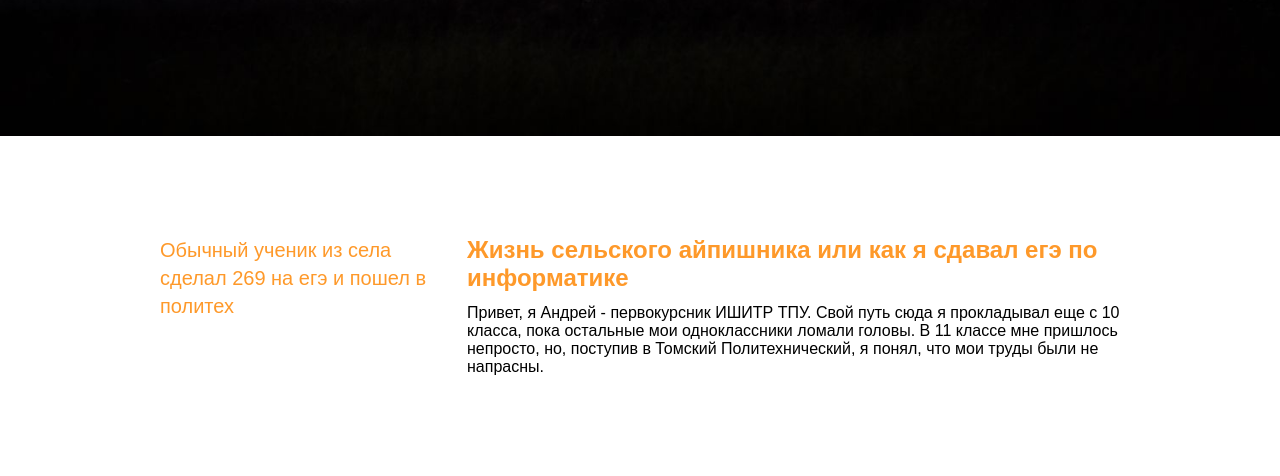
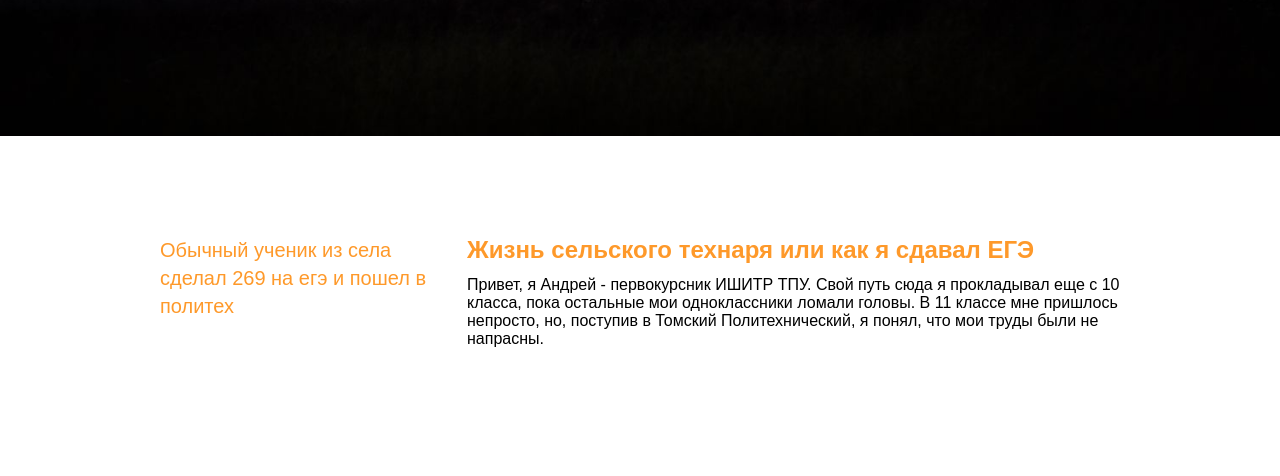
Before and after one commit to Reliksys/andreyka_top_it, a Flask app: page / in a window 1280 px wide. Shown: the part 632-1108 px from the top of the page. After the commit the page ends 979 px from the top, so only its background shows below. Run offline with Flask 3, Linux system fonts and the light colour scheme.

Commit message:
Update index.html

```diff
--- a/templates/index.html
+++ b/templates/index.html
@@ -34,7 +34,7 @@
                 </div>
 
                 <div class="right-colomn">
-                    <h2>Жизнь сельского айпишника или как я сдавал егэ по информатике</h2>
+                    <h2>Жизнь сельского технаря или как я сдавал ЕГЭ</h2>
                     <p>Привет, я Андрей - первокурсник ИШИТР ТПУ. Свой путь сюда я прокладывал еще с 10 класса, пока остальные мои одноклассники ломали головы. В 11 классе мне пришлось непросто, но, поступив в Томский Политехнический, я понял, что мои труды были не напрасны.</p>
                 </div>
             </div>
```
